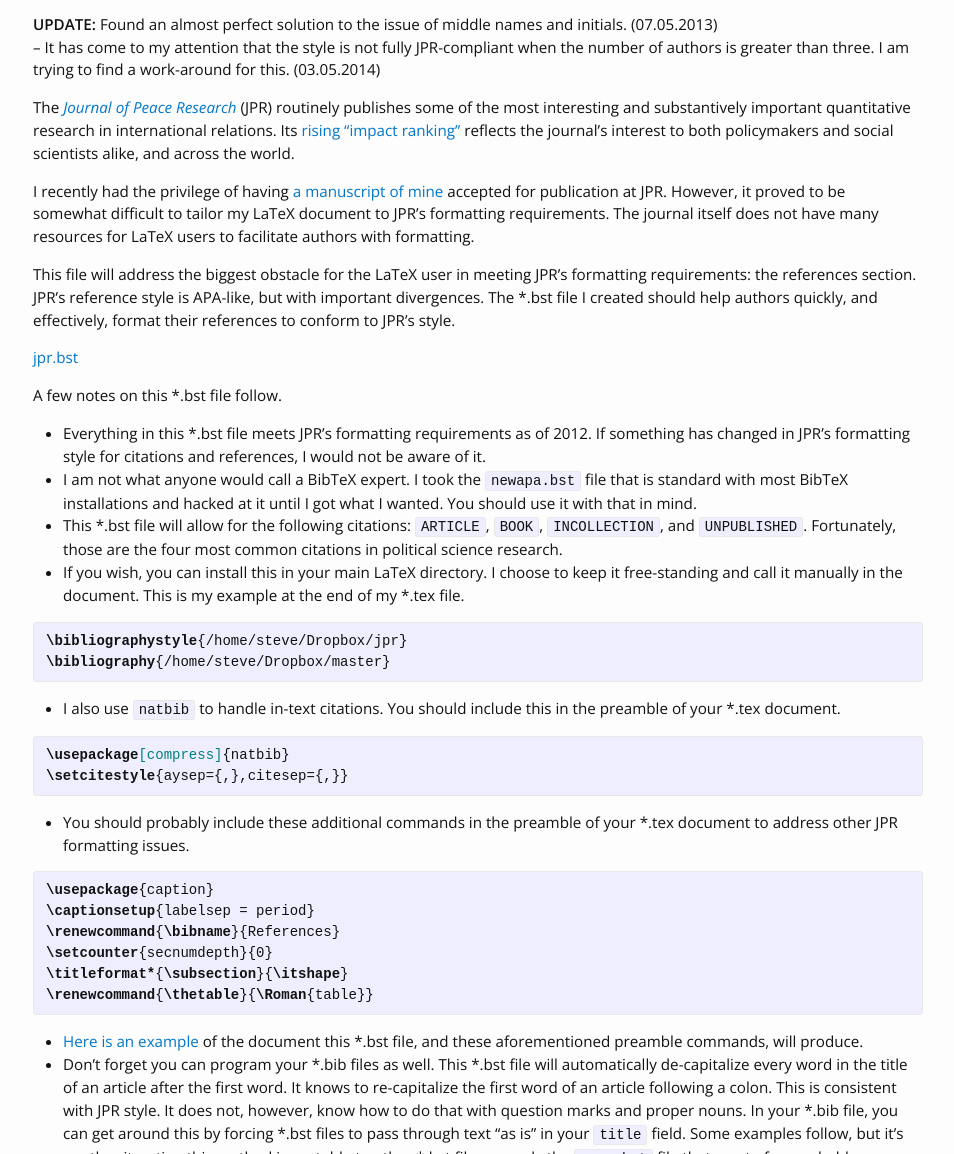
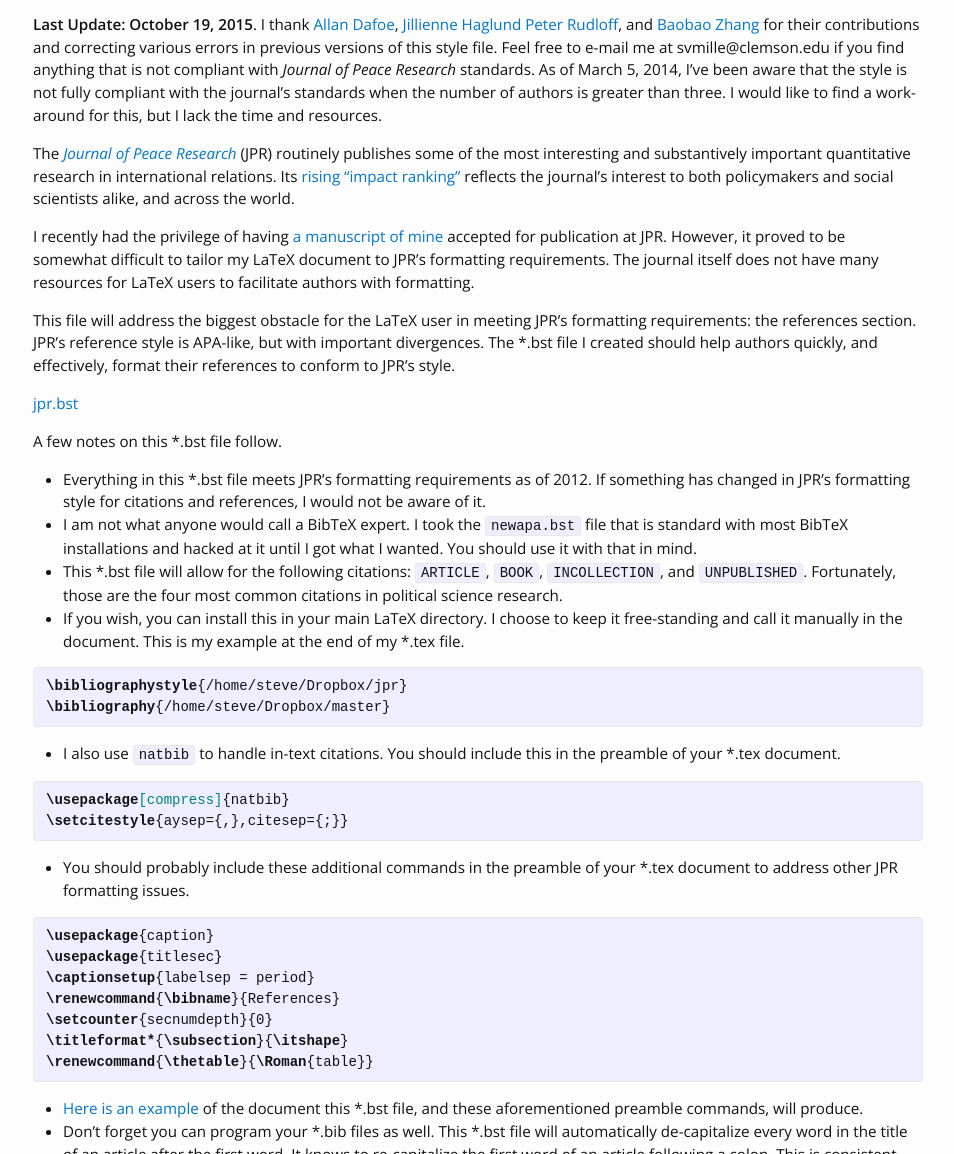
Before and after one commit to svmiller/svmiller.github.io, a Jekyll site: the page built from miscellany/jpr-bst.md, in a window 1280 px wide and 1400 px high, scrolled down 237 px. Shown: the part 246-1400 px from the top of the window, without its empty margins (162-1116 px from the left). Built offline with Jekyll 4.4.1, drawn with Linux system fonts in a browser that asks for light colours; some web fonts are replaced; some of the changed text lies outside the part shown.

Commit message:
update JPR.bst page (10.19.2015)

```diff
--- a/miscellany/jpr-bst.md
+++ b/miscellany/jpr-bst.md
@@ -6,8 +6,10 @@
 
 {% include image.html url="/images/jpr-cover.png" caption="Journal of Peace Research." width=590 align="center" %}
 
-**UPDATE:** Found an almost perfect solution to the issue of middle names and initials. (07.05.2013)
-&#8211; It has come to my attention that the style is not fully JPR-compliant when the number of authors is greater than three. I am trying to find a work-around for this. (03.05.2014)
+**Last Update: October 19, 2015**. I thank [Allan Dafoe](http://www.allandafoe.com/), [Jillienne Haglund](http://www.jill-haglund.com/) [Peter Rudloff](http://peterrudloff.net/), and [Baobao Zhang](http://politicalscience.yale.edu/people/baobao-zhang) for their contributions and correcting various errors in previous versions of this style file. Feel free to e-mail me at svmille@clemson.edu if you find anything that is not compliant with *Journal of Peace Research* standards. As of March 5, 2014, I've been aware that the style is not fully compliant with the journal's standards when the number of authors is greater than three. I would like to find a work-around for this, but I lack the time and resources.
+
+<!-- **UPDATE:** Found an almost perfect solution to the issue of middle names and initials. (07.05.2013)
+&#8211; It has come to my attention that the style is not fully JPR-compliant when the number of authors is greater than three. I am trying to find a work-around for this. (03.05.2014) -->
 
 The *[Journal of Peace Research][1]* (JPR) routinely publishes some of the most interesting and substantively important quantitative research in international relations. Its [rising "impact ranking"][2] reflects the journal's interest to both policymakers and social scientists alike, and across the world.
 
@@ -35,7 +37,7 @@
 {% highlight latex %}
 {% raw %}
 \usepackage[compress]{natbib}
-\setcitestyle{aysep={,},citesep={,}}
+\setcitestyle{aysep={,},citesep={;}}
 {% endraw %}
 {% endhighlight %}
 
@@ -44,6 +46,7 @@
 {% highlight latex %}
 {% raw %}
 \usepackage{caption}
+\usepackage{titlesec}
 \captionsetup{labelsep = period}
 \renewcommand{\bibname}{References}
 \setcounter{secnumdepth}{0}
@@ -94,7 +97,7 @@
 {% endhighlight %}
 
   * <del datetime="2013-07-05T18:46:46+00:00">The biggest limitation of this file, so far, is the handling of middle initials. BibTeX does not appear to have a concept of middle names, or middle initials. If it's not a last name, a suffix, or a preposition preceding a last name (e.g. "von" in German, "van der" in Dutch, "de la" in Spanish), BibTeX thinks it's a first name. LaTeX users, subconsciously, work around this by including a middle initial punctuated by a period in their *.bib file. We see middle names and middle initials, but BibTeX sees a second first name that is a continuation of a first name, simply separated by a space. This matters to JPR's treatment of middle initials, which JPR does not allow to be punctuated with periods. As of right now, the only effective way around this is to manually remove periods after middle initials in your *.bib file.</del>
-  * I found a near perfect solution for the issue. In this new version, the *.bst file **will** automatically separate middle names from first names and abbreviate the middle initial without punctuating it with a period. If, however, you encounter an author with two first names in their professional name, you can still force it through using brackets. Here is an example:
+  * I found a near perfect solution for the issue on July 5, 2013. In this new version, the *.bst file **will** automatically separate middle names from first names and abbreviate the middle initial without punctuating it with a period. If, however, you encounter an author with two first names in their professional name, you can still force it through using brackets. Here is an example:
 
 {% highlight latex %}
 {% raw %}
```
